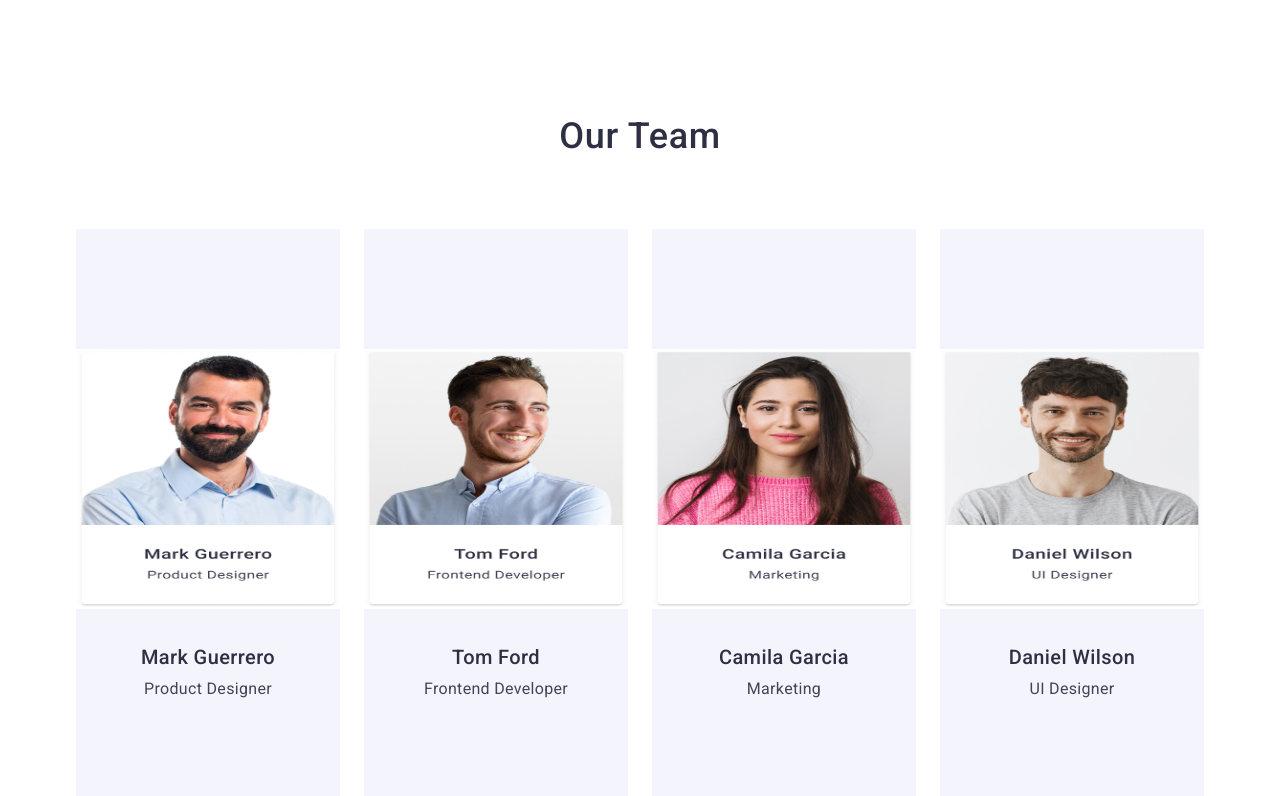
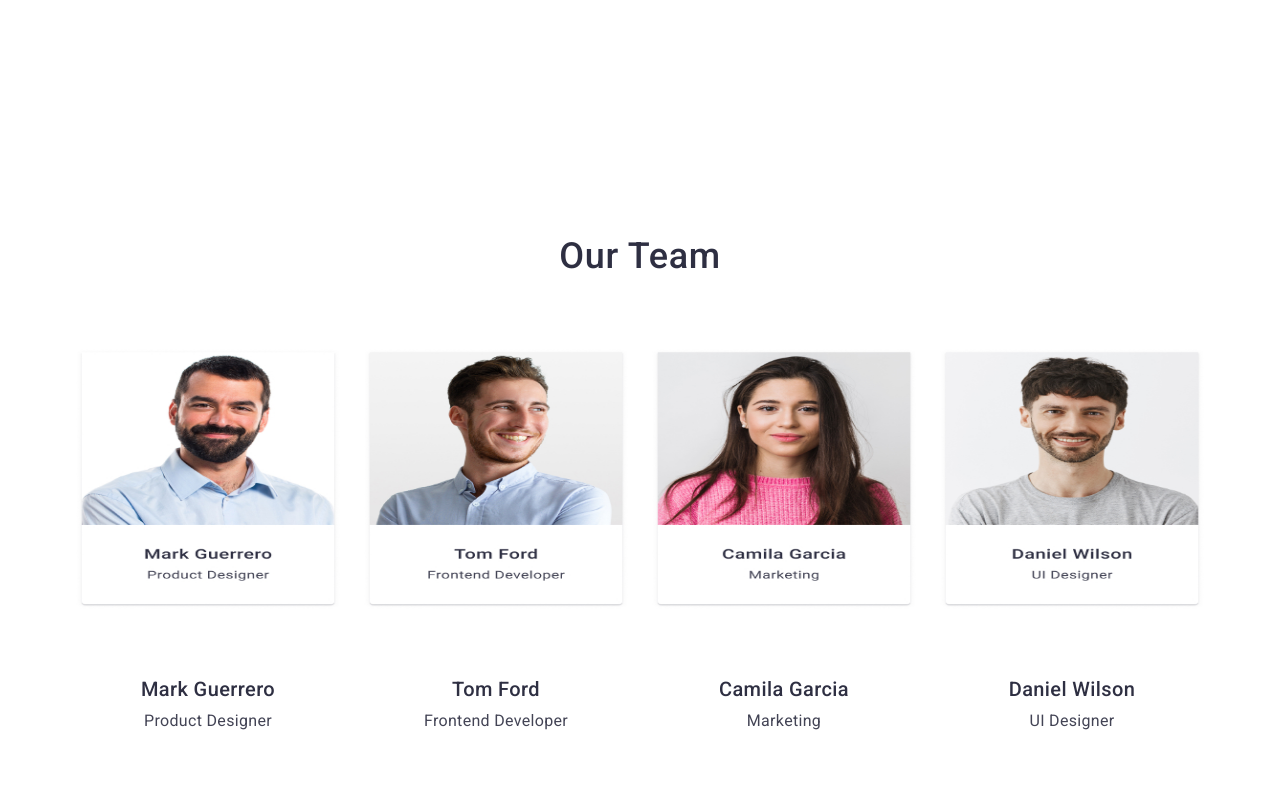
Before and after one commit to KuriataArtem/goit-markup-hw-03, a plain HTML site: page index.html in a window 1280 px wide. Shown: the part 924-1720 px from the top of the page. Drawn offline with nearby package versions, Linux system fonts and the light colour scheme.

Commit message:
3section

```diff
--- a/css/styles.css
+++ b/css/styles.css
@@ -223,6 +223,9 @@ a {
   padding-top: 120px;
   padding-bottom: 120px;
 }
+.page-team {
+  padding: 120px 0;
+}
 .title-team {
   font-weight: 500;
   font-size: 36px;
@@ -238,7 +241,7 @@ a {
   display: flex;
   gap: 24px;
 }
-.person-page {
+.team-member {
   background-color: #fff;
   width: calc((100% - 3 * 24) / 4);
   border-radius: 0 0 4px 4px;
--- a/index.html
+++ b/index.html
@@ -111,50 +111,50 @@
         <div class="container">
           <h2 class="title-team">Our Team</h2>
           <ul class="team-info">
-            <li class="team-list-item">
+            <li class="team-member">
               <img
                 src="./images/TeamCard1.jpg"
                 alt="Mark Guerrero"
                 width="264"
                 height="260"
               />
-              <div>
+              <div class="person-name">
                 <h3 class="team-person-name">Mark Guerrero</h3>
                 <p class="team-person-info">Product Designer</p>
               </div>
             </li>
-            <li class="team-list-item">
+            <li class="team-member">
               <img
                 src="./images/TeamCard2.jpg"
                 alt="Tom Ford"
                 width="264"
                 height="260"
               />
-              <div>
+              <div class="person-name">
                 <h3 class="team-person-name">Tom Ford</h3>
                 <p class="team-person-info">Frontend Developer</p>
               </div>
             </li>
-            <li class="team-list-item">
+            <li class="team-member">
               <img
                 src="./images/TeamCard3.jpg"
                 alt="Camila Garcia"
                 width="264"
                 height="260"
               />
-              <div>
+              <div class="person-name">
                 <h3 class="team-person-name">Camila Garcia</h3>
                 <p class="team-person-info">Marketing</p>
               </div>
             </li>
-            <li class="team-list-item">
+            <li class="team-member">
               <img
                 src="./images/TeamCard4.jpg"
                 alt="Daniel Wilson"
                 width="264"
                 height="260"
               />
-              <div>
+              <div class="person-name">
                 <h3 class="team-person-name">Daniel Wilson</h3>
                 <p class="team-person-info">UI Designer</p>
               </div>
```
